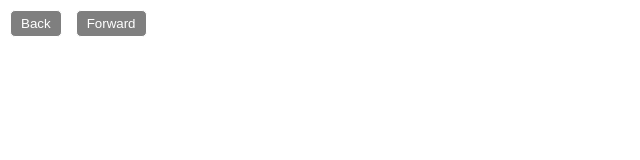
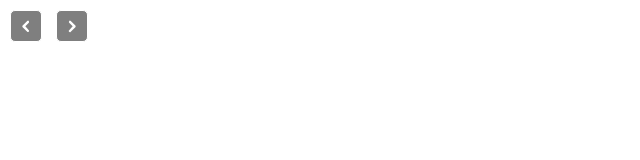
Before and after one commit to vokash3/zvuk-desktop, an Electron app: page index.html in a window 1280 px wide. Shown: the whole page, without its empty margins (0-640 px from the left). Drawn offline with Linux system fonts and the light colour scheme.

Commit message:
Добавлены стрелки для навигации

```diff
--- a/index.html
+++ b/index.html
@@ -1,29 +1,33 @@
-
 <!DOCTYPE html>
 <html>
+
 <head>
   <title>Zvuk Desktop</title>
   <style>
-    body, html {
+    body,
+    html {
       margin: 0;
       padding: 0;
       height: 100%;
       overflow: hidden;
     }
+
     #controls {
       position: fixed;
       top: 10px;
       left: 10px;
       z-index: 10;
     }
+
     #controls button {
       margin-right: 10px;
-      background-color: rgba(0,0,0,0.5);
+      background-color: rgba(0, 0, 0, 0.5);
       color: white;
       border: 1px solid white;
       border-radius: 5px;
       padding: 5px 10px;
     }
+
     #webview {
       position: absolute;
       top: 0;
@@ -32,14 +36,56 @@
       height: 100%;
       border: none;
     }
+
+    .visually-hidden {
+      position: absolute;
+      width: 1px;
+      height: 1px;
+      padding: 0;
+      margin: -1px;
+      overflow: hidden;
+      clip: rect(0, 0, 0, 0);
+      white-space: nowrap;
+      border: 0;
+    }
+
+    .nav-btn {
+      width: 32px;
+      height: 32px;
+      border-radius: 50%;
+      border: 1px solid white;
+      background-color: rgba(0, 0, 0, 0.5);
+      cursor: pointer;
+
+      /* иконка внутри */
+      background-repeat: no-repeat;
+      background-position: center;
+      background-size: 60%;
+    }
+
+    /* левая стрелка */
+    .nav-prev {
+      background-image: url("./icons/arrow-left.svg");
+    }
+
+    /* правая стрелка */
+    .nav-next {
+      background-image: url("./icons/arrow-right.svg");
+    }
   </style>
 </head>
+
 <body>
   <div id="controls">
-    <button id="back">Back</button>
-    <button id="forward">Forward</button>
+    <button id="back" class="nav-btn nav-prev">
+      <span class="visually-hidden">Back</span>
+    </button>
+    <button id="forward" class="nav-btn nav-next">
+      <span class="visually-hidden">Forward</span>
+    </button>
   </div>
   <webview id="webview" src="https://zvuk.com"></webview>
   <script src="./renderer.js"></script>
 </body>
+
 </html>
--- a/package.json
+++ b/package.json
@@ -1,6 +1,6 @@
 {
   "name": "zvuk-desktop",
-  "version": "1.1.0",
+  "version": "1.1.1",
   "description": "Desktop Electron wrapper for Zvuk streaming service",
   "main": "main.js",
   "scripts": {
```
Also changed, not shown: icons/arrow-left.svg (added), icons/arrow-right.svg (added).
